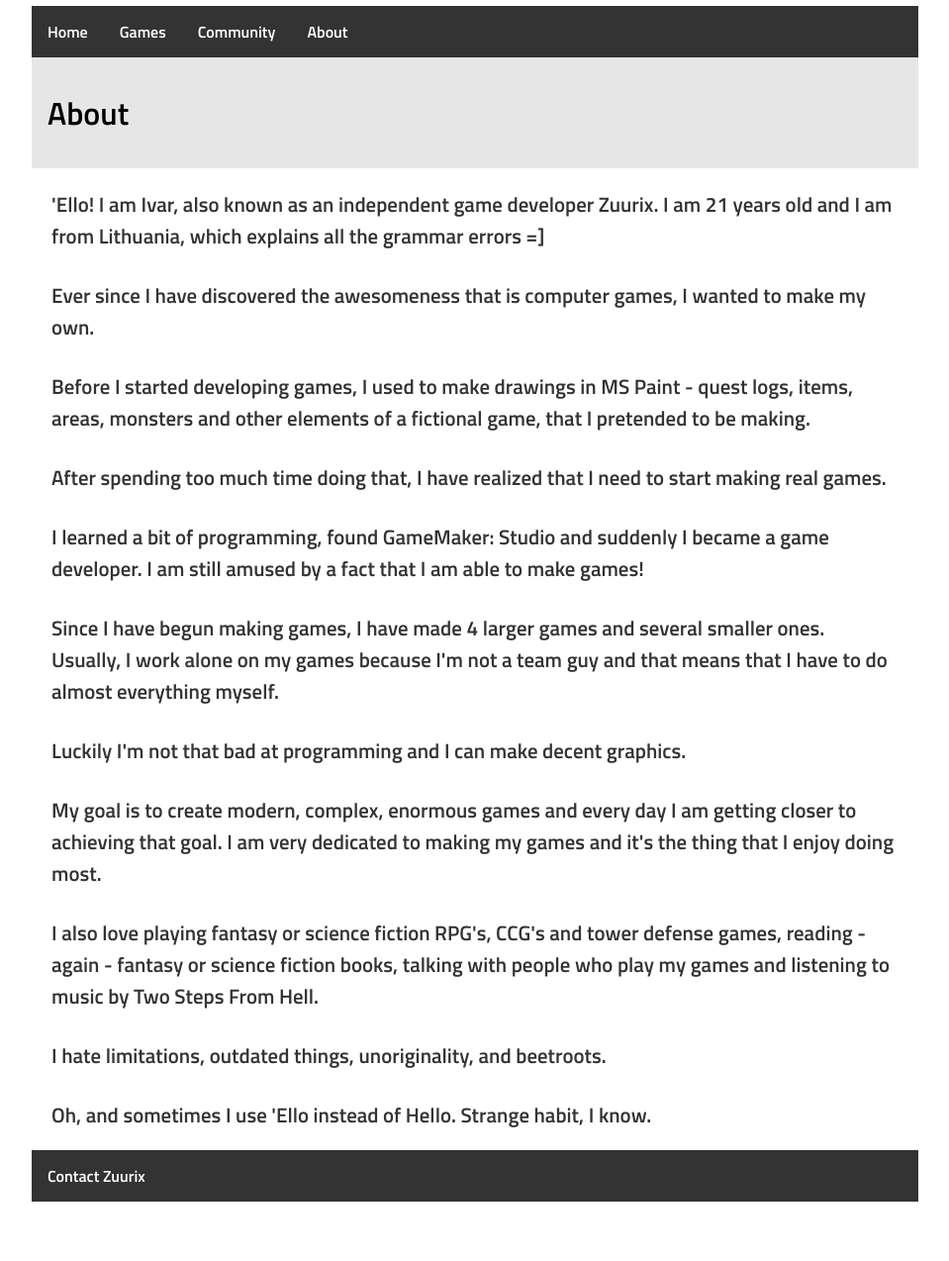
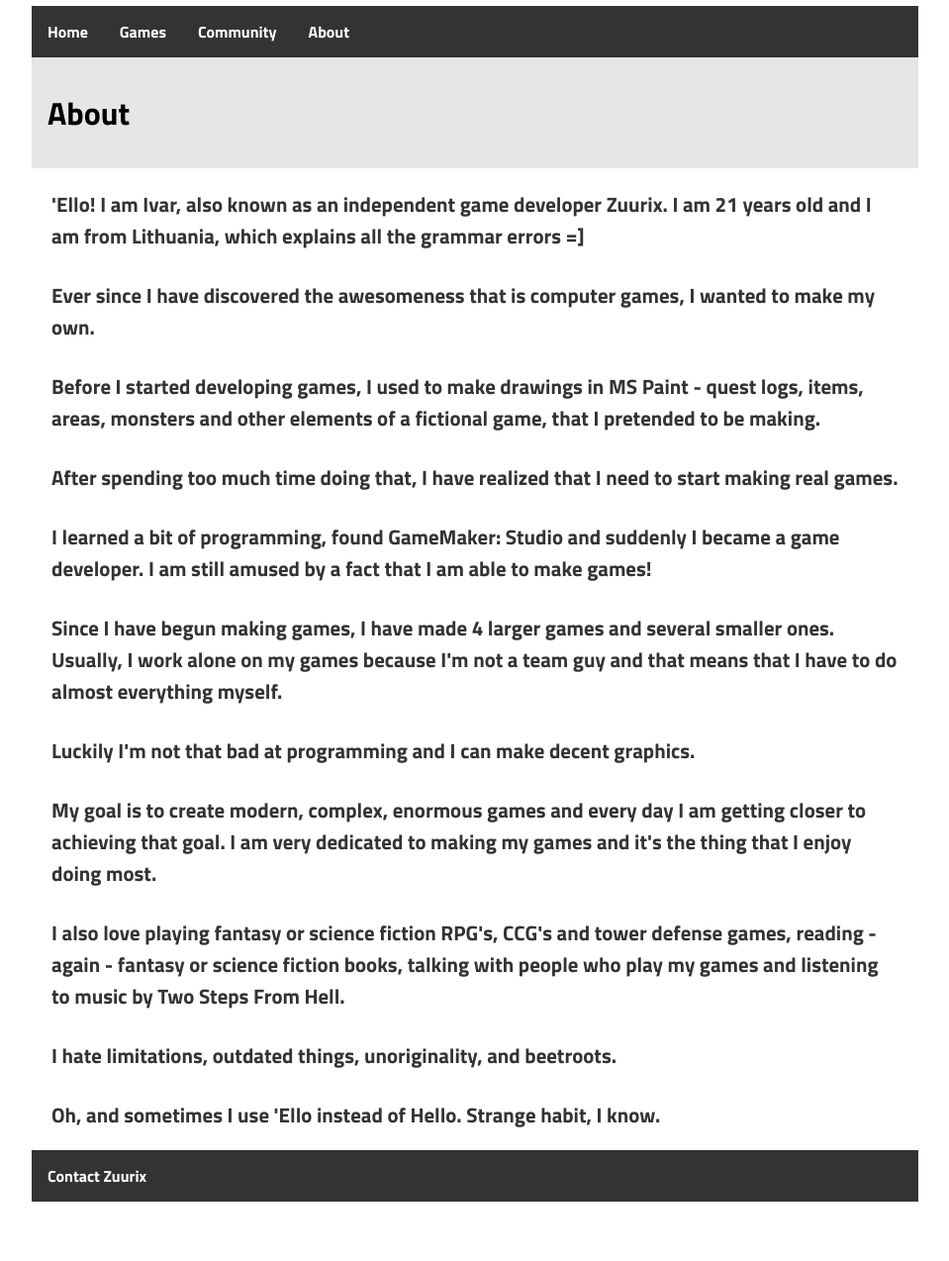
Before and after one commit to Phoebe3663/Zuurix.github.io, a Jekyll site: the page built from about/index.html, in a window 1280 px wide. Shown: the part 308-1582 px from the top of the page at 99% size, without its empty margins (160-1119 px from the left). Built offline with Jekyll 4.4.1, drawn with Linux system fonts in a browser that asks for light colours.

Commit message:
Font update

```diff
--- a/css/main.css
+++ b/css/main.css
@@ -1,4 +1,4 @@
-@import url('https://fonts.googleapis.com/css?family=Titillium+Web:600');
+@import url('https://fonts.googleapis.com/css?family=Titillium+Web:700');
 
 body {
     margin: 60px auto;
```
